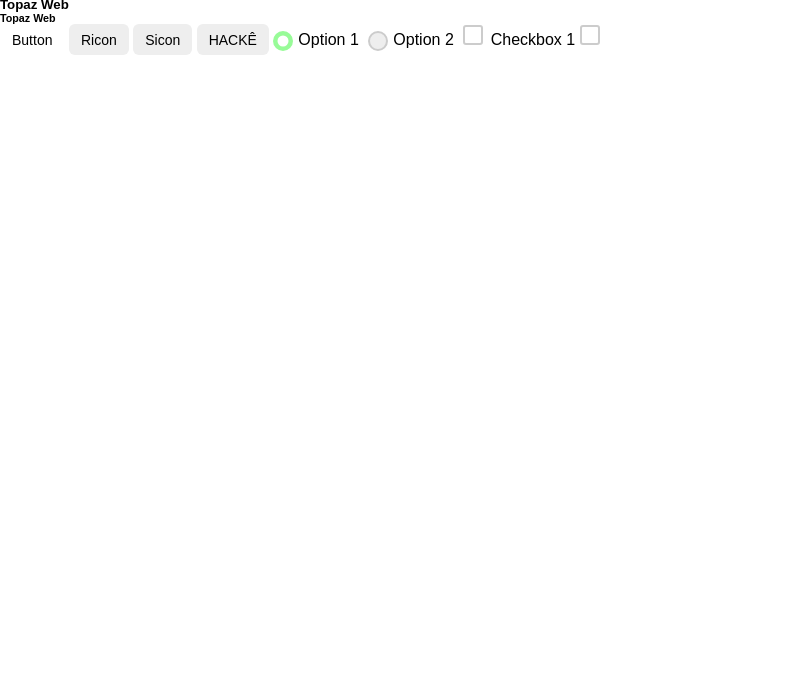
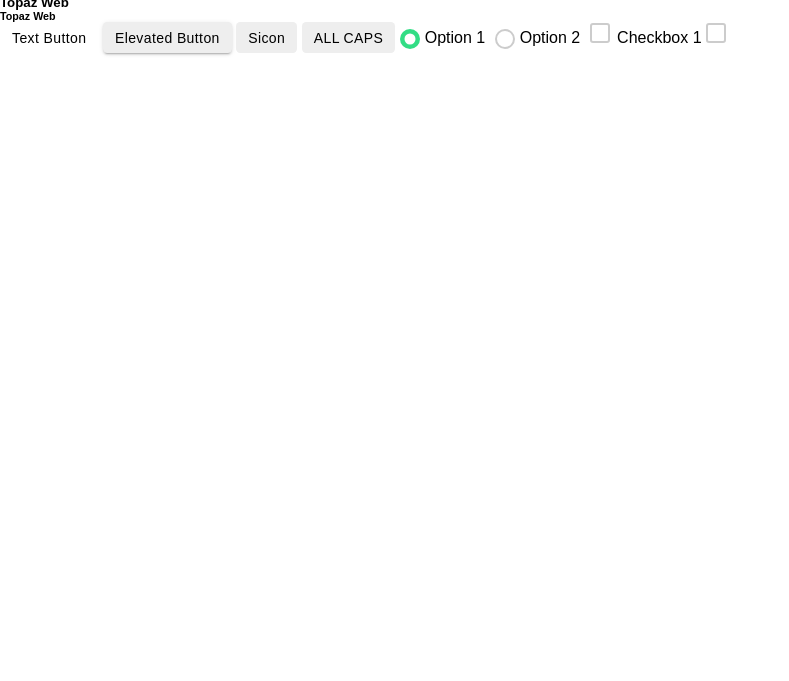
Before and after one commit to Exryber/Mato, a plain HTML site: page index.html in a window 1280 px wide. Shown: the part 119-800 px from the top of the page, without its empty margins (0-789 px from the left). Drawn offline with Linux system fonts and the light colour scheme.

Commit message:
Add files via upload

```diff
--- a/index.html
+++ b/index.html
@@ -14,10 +14,10 @@
 		<h4>Topaz Web</h4>
 		<h5>Topaz Web</h5>
 		<h6>Topaz Web</h6>
-		<button class="btn-text">Button</button>
-		<button>Ricon</button>
+		<button class="btn-text">Text Button</button>
+		<button class="elevated-button">Elevated Button</button>
 		<button>Sicon</button>
-		<button class="btn-caps">Hackê</button>
+		<button class="btn-caps">All Caps</button>
 		<label class="radio-container">Option 1
 			<input type="radio" name="radio" checked>
 			<span class="radio-checkmark"></span>
--- a/topaz-base.css
+++ b/topaz-base.css
@@ -18,8 +18,13 @@ body {
 
 :root {
 	/* Customize these values */
-	--corner-radius: 6px;
+	--corner-radius: 4.2px;
 	--primary-color: ;
+}
+
+.fade-out {
+	opacity: 0;
+	transition: opacity 0.3s ease-in-out;
 }
 
 button {
@@ -28,10 +33,10 @@ button {
 	appearance: none;
 	border: none;
 	border-radius: var(--corner-radius);
-	opacity: 1;
 	padding: 7.6px 12px;
 	font-size: 14px;
 	font-weight: 500;
+	letter-spacing: 0.4px;
 	background: #EEEEEE;
 	color: black;
 	cursor: pointer;
@@ -49,6 +54,7 @@ h1 {
 
 h2 {
 	font-size: 30px;
+	font-weight: 400;
 }
 
 h3 {
@@ -56,25 +62,19 @@ h3 {
 	font-size: 19px;
 }
 
-.btn-elevated {
-	box-shadow: 4px;
+h4 {
+	text-transform: uppercase;
+	letter-spacing: 1px;
+	font-size: 14px;
+}
+
+.elevated-button {
+	box-shadow: 0 2px 2px 0 rgba(0, 0, 0, .1), 0 3px 1px -2px rgba(0, 0, 0, .15), 0 1px 5px 0 rgba(0, 0, 0, .1);
 }
 
 /* Default button styles */
 .btn-text {
-    -webkit-appearance: none;
-    -moz-appearance: none;
-    appearance: none;
-    border: none;
-    border-radius: var(--corner-radius);
-    opacity: 1;
-    padding: 7.6px 12px;
-    font-size: 14px;
-    font-weight: 500;
     background: transparent; /* Make background completely transparent */
-    color: black;
-    cursor: pointer;
-    transition: background-color 0.3s, color 0.3s, border-color 0.3s;
 }
 
 /* Feedback effect on hover */
--- a/topaz-form-elements.css
+++ b/topaz-form-elements.css
@@ -18,9 +18,9 @@
 	left: 0;
 	width: 20px;
 	height: 20px;
-	background-color: #eee;
+	background-color: transparent; /* Make background transparent */
+	border: 2px solid #ccc; /* Add outline */
 	border-radius: 50%;
-	border: 2px solid #ccc; /* Add outline */
 	transition: background-color 0.3s ease;
 }
 
@@ -29,7 +29,7 @@
 }
 
 .radio-container input:checked ~ .radio-checkmark {
-	background-color: #98FB98; /* Change the color to pale green */
+	background-color: #32DD85; /* Change the color to pale green */
 	border-color: transparent; /* Remove outline for checked state */
 }
 
@@ -52,7 +52,8 @@
 
 /* Hide default checkbox */
 input[type="checkbox"] {
-	position: relative; /* Move the checkbox element to the bottom */
+    position: relative;
+    /* Move the checkbox element to the bottom */
     appearance: none;
     -webkit-appearance: none;
     -moz-appearance: none;
@@ -62,36 +63,36 @@ input[type="checkbox"] {
     border-radius: 3px;
     outline: none;
     cursor: pointer;
-	transition: background-color 0.3s, border-color 0.3s;
+    transition: background-color 0.1s, border-color 0.1s;
 }
 
 /* Custom checkmark */
 input[type="checkbox"]::after {
     content: "";
     position: absolute;
-	top: 0px; /* Move the checkbox a bit to the bottom */
+    bottom: 3.6px; /* Move the checkbox a bit to the bottom */
     left: 50%;
-	transform: translateX(-50%) rotate(45deg); /* Adjust rotation */
+    transform: translateX(-50%) rotate(45deg) scale(0.8); /* Adjust rotation and initial scale */
     width: 6px; /* Adjust the width */
     height: 11px; /* Adjust the height */
     border-bottom: 2px solid #fff;
     border-right: 2px solid #fff;
-	opacity: 0;
-	transition: transform 0.3s, opacity 0.3s;
+    opacity: 0; /* Initially hidden */
+    transition: transform 0.3s ease-in-out, opacity 0.4s ease-in-out; /* Add animation for checkmark drawing and fade-in */
 }
 
 /* Custom checkmark when checked */
 input[type="checkbox"]:checked::after {
-	opacity: 1;
+    transform: translateX(-50%) rotate(45deg) scale(1); /* Scale up the checkmark when checked */
+    opacity: 1; /* Make the checkmark fully visible when checked */
 }
 
 /* Custom checkbox when checked */
 input[type="checkbox"]:checked {
-	background-color: #3ADD85; /* Change the background color to pale green */
-	border-color: #3ADD85; /* Change the border color to pale green */
+    background-color: #3ADD85;
+    border-color: #3ADD85;
 }
 
-/* Text alignment */
 .checkbox-label span {
-	margin-left: 3px; /* Adjust spacing between checkbox and text */
+    margin-left: 3px;
 }
```
Lines whose indentation alone changed are shown as unchanged.
